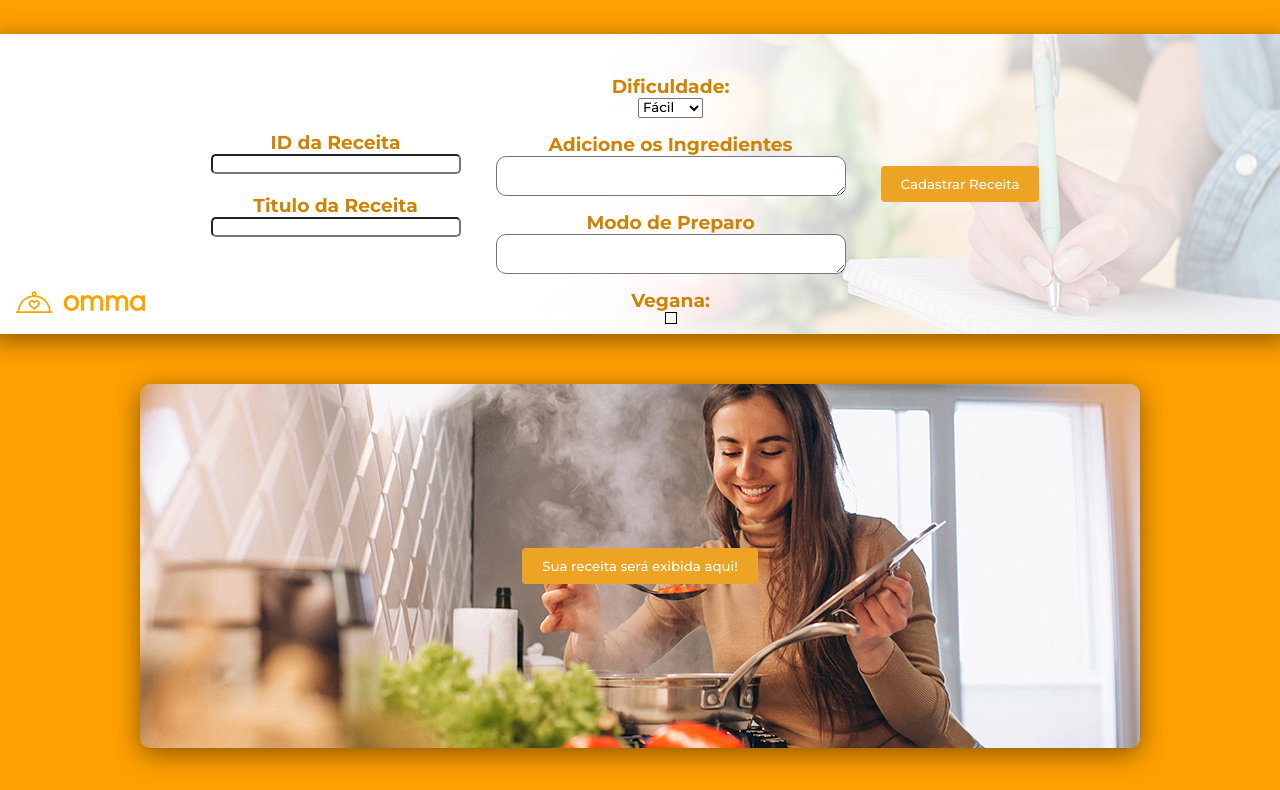
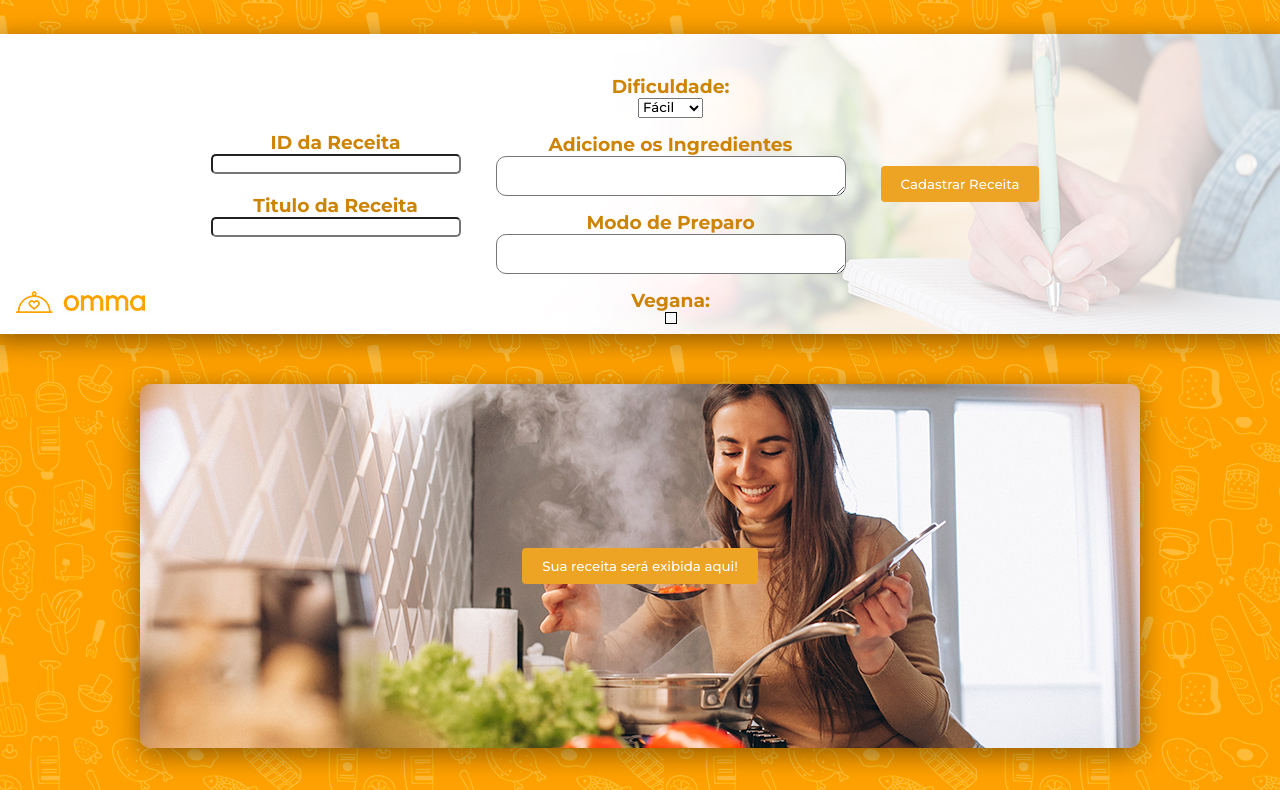
Before and after one commit to eupivotto/SistemaCadastroReceitas-OMMA, a plain HTML site: page index.html in a window 1280 px wide. Shown: the part 222-1012 px from the top of the page. Drawn offline with nearby package versions, Linux system fonts and the light colour scheme; files whose address does not match are found by name.

Commit message:
Update style.css

```diff
--- a/css/style.css
+++ b/css/style.css
@@ -7,7 +7,7 @@
 
 body{
     background-color:  #FFA000;
-    background-image: url(./img/bg-main.jpg);
+    background-image: url(../img/bg-main.jpg);
 
 
 }
```
